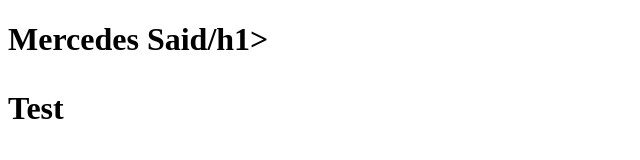
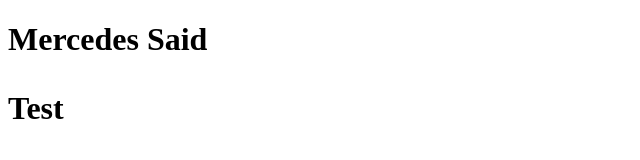
Before and after one commit to cedes/cedes.github.io, a plain HTML site: page index.html in a window 1280 px wide. Shown: the full height of the page, 0-640 px from the left. Drawn offline with Linux system fonts and the light colour scheme.

Commit message:
correcting title and h1

```diff
--- a/index.html
+++ b/index.html
@@ -1,11 +1,11 @@
 <!DOCTYPE html>
 <html>
 <head>
-<title>Page Title</title>
+<title>Mercedes Said</title>
 </head>
 <body>
 
-<h1>Mercedes Said/h1>
+<h1>Mercedes Said<h1>
 <p>Test</p>
 
 </body>
--- a/style.css
+++ b/style.css
@@ -0,0 +1,8 @@
+h1{
+	color: red;
+}
+
+p {
+    font-family: "Helvetica";
+    font-size: 20px;
+}
```
